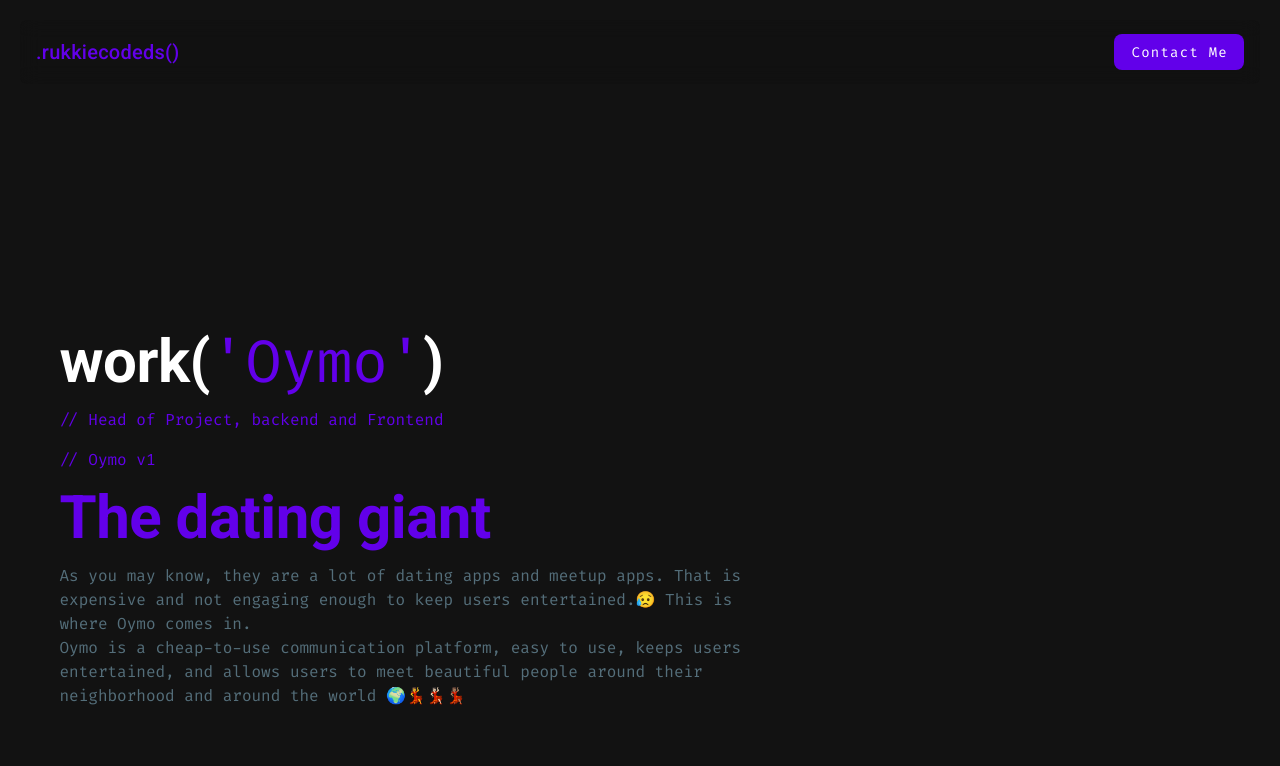
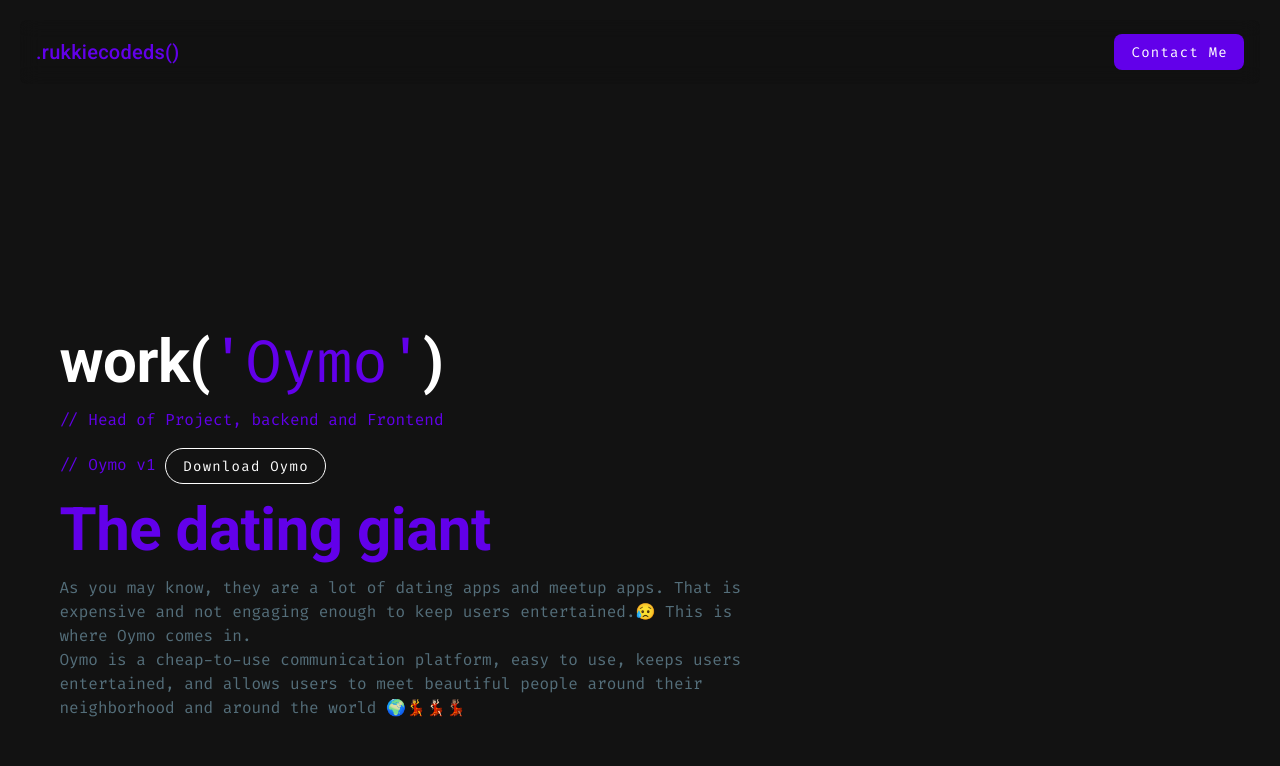
Before and after one commit to rukkiecodes/rukkiecodes-potfolio, a Nuxt app: page /oymo in a window 1280 px wide. Shown: the top 766 px of the page. Built offline with nearby package versions, Linux system fonts and the light colour scheme.

Commit message:
done with oymo route

```diff
--- a/pages/oymo/index.vue
+++ b/pages/oymo/index.vue
@@ -8,7 +8,7 @@
     >
       <p class="font-weight-bold text-h5 text-sm-h4 text-md-h3 text-lg-h2">work(<span class="deep-purple--text text--accent-4 font-weight-light">'Oymo'</span>)</p>
       <p class="deep-purple--text text--accent-4">// Head of Project, backend and Frontend</p>
-      <p class="deep-purple--text text--accent-4">// Oymo v1</p>
+      <p class="deep-purple--text text--accent-4">// Oymo v1 <v-btn depressed outlined rounded color="white" class="text-capitalize" href="https://exp-shell-app-assets.s3.us-west-1.amazonaws.com/android/%40rukkiecodes/oymo-26667225898543a68cdb2140e4db93cb-signed.apk">Download Oymo</v-btn></p>
       <p class="font-weight-bold text-h5 text-sm-h4 text-md-h3 text-lg-h2 deep-purple--text text--accent-4">The dating giant</p>
       <p class="blue-grey--text text--darken-1">
         As you may know, they are a lot of dating apps and meetup apps. That is expensive and not engaging enough to keep users entertained.😥 This is where Oymo comes in.<br>
```
Also changed, not shown: 11 other files (tests, documents, lock files or other folders).
